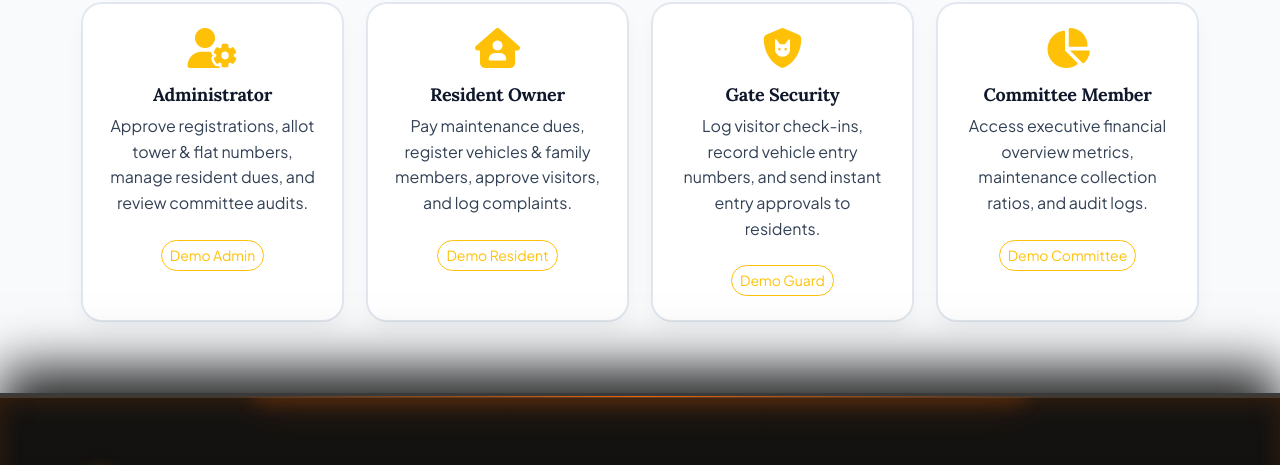
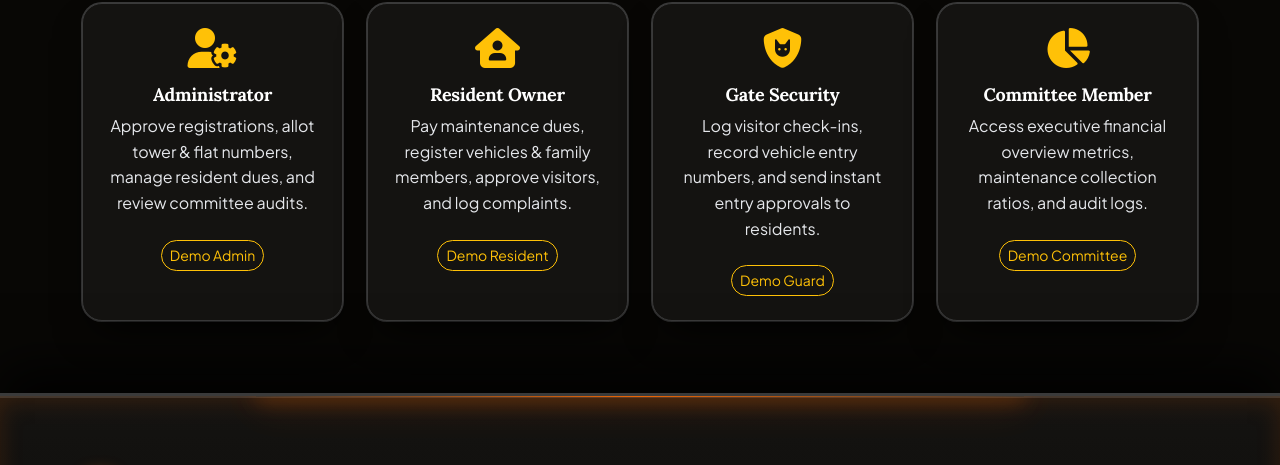
Before and after one commit to jenilbarad089-eng/SSM, a website: page public/index.html in a window 1280 px wide. Shown: the part 1692-2157 px from the top of the page. Drawn offline with nearby package versions, Linux system fonts and the light colour scheme.

Commit message:
Restore original Vanta Obsidian 080705, Charcoal 3A3A3A, Sunset Orange FF6B00 3D dark theme across all 11 pages

```diff
--- a/public/css/style.css
+++ b/public/css/style.css
@@ -2,23 +2,22 @@
 
 @import url('https://fonts.googleapis.com/css2?family=Lora:ital,wght@0,500;0,600;0,700;1,400;1,600&family=Plus+Jakarta+Sans:ital,wght@0,400;0,500;0,600;0,700;0,800;1,400;1,600&family=Inter:wght@400;500;600;700;800&display=swap');
 
-:root, [data-theme="light"] {
+:root, [data-theme="dark"] {
   --font-heading: 'Lora', 'Plus Jakarta Sans', Georgia, serif;
   --font-body: 'Plus Jakarta Sans', 'Inter', system-ui, -apple-system, sans-serif;
   --font-family: 'Plus Jakarta Sans', 'Inter', system-ui, -apple-system, sans-serif;
 
-  /* 60% Neutral Backgrounds (Crisp Light Slate) */
-  --bg-primary: #F8FAFC;
-  --bg-secondary: #F1F5F9;
-  --bg-card: #FFFFFF;
+  /* 60% Neutral Backgrounds (Vanta Obsidian Black #080705) */
+  --bg-primary: #080705;
+  --bg-secondary: #100F0D;
+  --bg-card: #141311;
 
-  /* 30% Supporting UI Surfaces & Borders */
-  --surface-card: #FFFFFF;
-  --surface-active: #FFF7ED;
-  --surface-input: #F8FAFC;
-  --border-color: #E2E8F0;
-  --border-dark: #CBD5E1;
-  --border-glow: rgba(255, 107, 0, 0.25);
+  /* 30% Supporting UI Surfaces & Borders (#3A3A3A) */
+  --surface-card: #181715;
+  --surface-active: #242320;
+  --surface-input: #181715;
+  --border-color: #3A3A3A;
+  --border-glow: rgba(255, 107, 0, 0.4);
 
   /* 10% Accent Colors (Vivid Sunset Orange) */
   --accent-orange: #FF6B00;
@@ -28,17 +27,17 @@
   --accent-warning: #F59E0B;
   --accent-danger: #EF4444;
 
-  /* Typography Text Colors (Obsidian Heading, Dark Slate Primary) */
-  --text-heading: #0F172A;
-  --text-primary: #1E293B;
-  --text-secondary: #334155;
-  --text-muted: #64748B;
+  /* Typography Text Colors */
+  --text-heading: #FFFFFF;
+  --text-primary: #F8FAFC;
+  --text-secondary: #E5E7EB;
+  --text-muted: #9CA3AF;
 
   /* Input States */
-  --input-bg: #FFFFFF;
-  --input-border: #CBD5E1;
-  --input-text: #0F172A;
-  --input-placeholder: #94A3B8;
+  --input-bg: #161512;
+  --input-border: #3A3A3A;
+  --input-text: #FFFFFF;
+  --input-placeholder: #9CA3AF;
 
   /* Radii & Shadows */
   --radius-xl: 20px;
@@ -46,13 +45,43 @@
   --radius-md: 12px;
   --radius-sm: 8px;
 
+  --shadow-card: 0 20px 40px -15px rgba(0, 0, 0, 0.8), 0 0 0 1px #3A3A3A;
+  --shadow-glow: 0 0 30px rgba(255, 107, 0, 0.35);
+
+  /* Navbar & Footer specific */
+  --navbar-bg: rgba(8, 7, 5, 0.85);
+  --footer-bg: #080705;
+  --footer-border: #3A3A3A;
+}
+
+[data-theme="light"] {
+  --bg-primary: #F8FAFC;
+  --bg-secondary: #F1F5F9;
+  --bg-card: #FFFFFF;
+  --surface-card: #FFFFFF;
+  --surface-active: #FFF7ED;
+  --surface-input: #F8FAFC;
+  --border-color: #E2E8F0;
+  --border-glow: rgba(255, 107, 0, 0.25);
+  --accent-orange: #FF6B00;
+  --accent-blue: #FF6B00;
+  --accent-purple: #EA580C;
+  --accent-success: #10B981;
+  --accent-warning: #F59E0B;
+  --accent-danger: #EF4444;
+  --text-heading: #0F172A;
+  --text-primary: #1E293B;
+  --text-secondary: #334155;
+  --text-muted: #64748B;
+  --input-bg: #FFFFFF;
+  --input-border: #CBD5E1;
+  --input-text: #0F172A;
+  --input-placeholder: #94A3B8;
   --shadow-card: 0 10px 25px -5px rgba(15, 23, 42, 0.06), 0 0 0 1px #E2E8F0;
   --shadow-glow: 0 10px 25px -5px rgba(255, 107, 0, 0.2);
-
-  /* Navbar & Footer specific */
   --navbar-bg: rgba(255, 255, 255, 0.95);
-  --footer-bg: #0F172A;
-  --footer-border: #1E293B;
+  --footer-bg: #080705;
+  --footer-border: #3A3A3A;
 }
 
 /* ──── Base Reset & Typography ──── */
--- a/public/index.html
+++ b/public/index.html
@@ -1,5 +1,5 @@
 <!DOCTYPE html>
-<html lang="en" data-theme="light">
+<html lang="en" data-theme="dark">
 <head>
   <meta charset="UTF-8">
   <meta name="viewport" content="width=device-width, initial-scale=1.0">
--- a/public/js/theme.js
+++ b/public/js/theme.js
@@ -5,14 +5,14 @@
 
 (function () {
   const STORAGE_KEY = 'ssm_theme_preference';
-  const saved = localStorage.getItem(STORAGE_KEY) || 'light';
+  const saved = localStorage.getItem(STORAGE_KEY) || 'dark';
   document.documentElement.setAttribute('data-theme', saved);
 })();
 
 function toggleTheme() {
   const html = document.documentElement;
-  const current = html.getAttribute('data-theme') || 'light';
-  const next = current === 'light' ? 'dark' : 'light';
+  const current = html.getAttribute('data-theme') || 'dark';
+  const next = current === 'dark' ? 'light' : 'dark';
   html.setAttribute('data-theme', next);
   localStorage.setItem('ssm_theme_preference', next);
   updateThemeIcon(next);
```
Also changed, not shown: public/admin.html (+1 -1 lines), public/changelog.html (+1 -1 lines), public/committee.html (+1 -1 lines), public/cookies.html (+1 -1 lines), public/docs.html (+1 -1 lines), public/guard.html (+1 -1 lines), public/privacy.html (+1 -1 lines), public/resident.html (+1 -1 lines), public/terms.html (+1 -1 lines), public/waiting-approval.html (+1 -1 lines).
